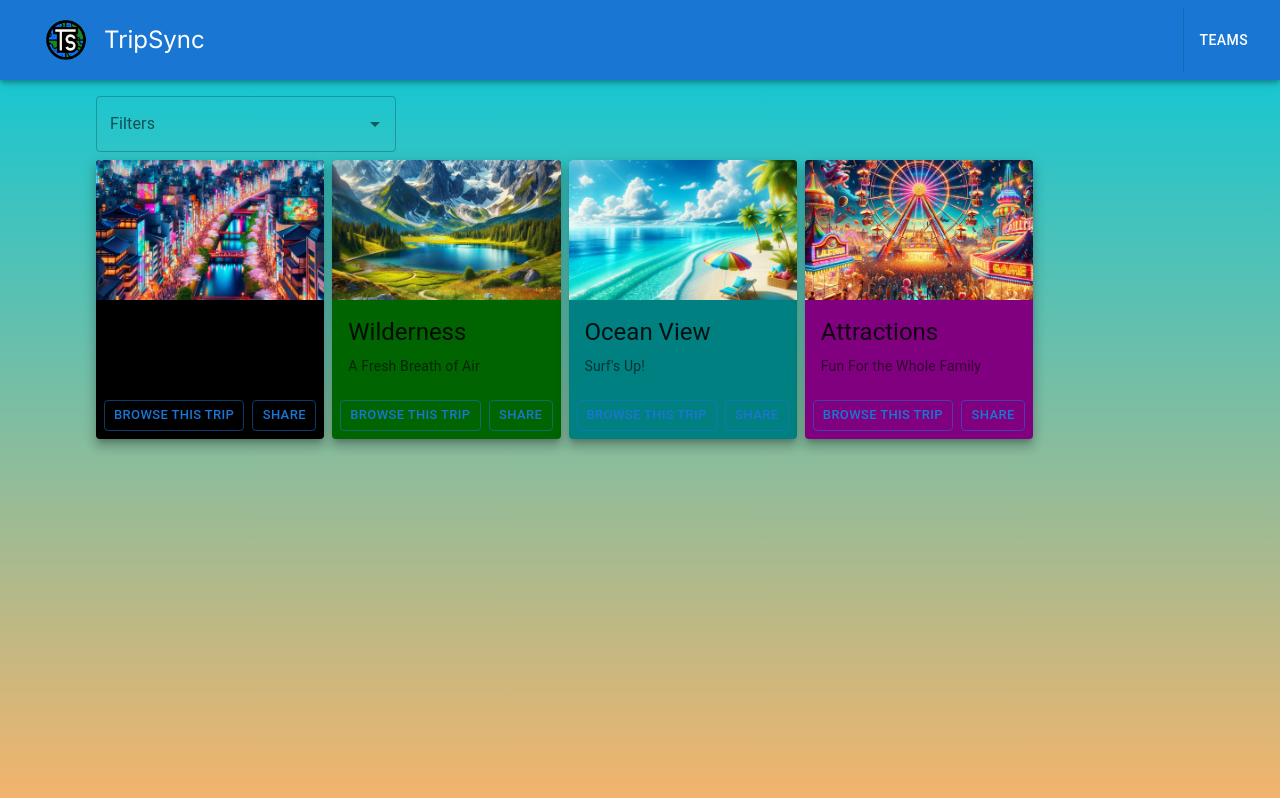
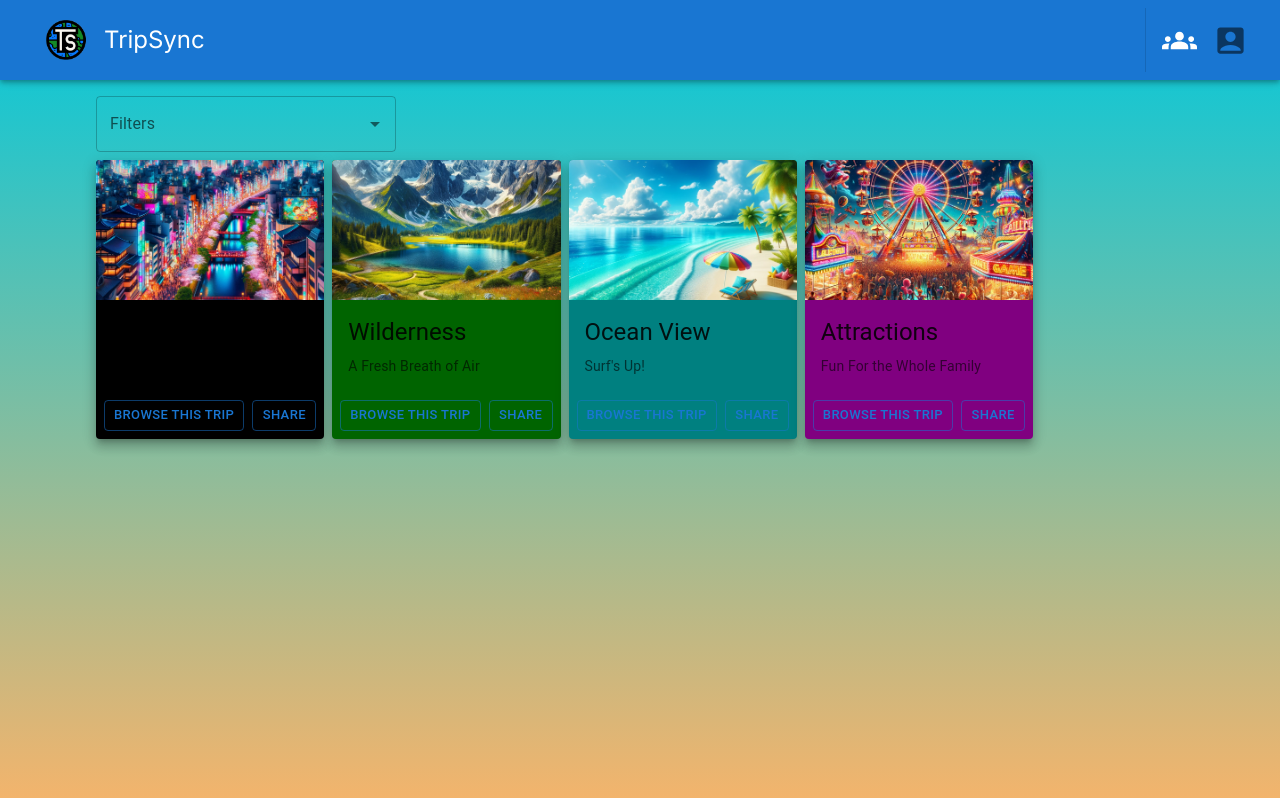
Before and after one commit to TripSync-App/frontend-webapp, a Next.js app: page / in a window 1280 px wide. Built offline with nearby package versions, Linux system fonts and the light colour scheme; sample sign-in values are in the browser's storage; a web font is replaced by a local one; what tailwindcss-animated would draw is missing.

Commit message:
wip: change navbar buttons to icons

```diff
--- a/src/app/components/NavBar.js
+++ b/src/app/components/NavBar.js
@@ -10,9 +10,11 @@ import {
   Typography,
   Avatar,
   Divider,
+  Tooltip,
 } from "@mui/material";
 import { useState } from "react";
 import { useRouter } from "next/navigation";
+import { AccountBox, Groups } from "@mui/icons-material";
 
 export default function NavBarComponent({ logo, pos }) {
   let [anchor, setAnchor] = useState(null);
@@ -47,29 +49,23 @@ export default function NavBarComponent({ logo, pos }) {
           <Box sx={{ flexGrow: 1 }} />
           <Divider orientation="vertical" variant="middle" flexItem />
           <span className="w-2" />
-          <Button
+          <Tooltip title="Manage Teams">
+            <IconButton
               id="team-button"
               color="inherit"
               aria-controls={open ? "team-menu" : undefined}
               aria-haspopup="true"
               aria-expanded={open ? "true" : undefined}
               onClick={handleNavClick}
-            sx={{ height: 75 }}
             >
-            Teams
-          </Button>
-          <Menu
-            id="team-menu"
-            anchorEl={anchor}
-            open={open}
-            onClose={handleClose}
-          >
-            <MenuList dense>
-              <MenuItem onClick={handleClose}>Manage Team Members</MenuItem>
-              <MenuItem onClick={handleClose}>Show Team Members</MenuItem>
-              <MenuItem onClick={handleClose}>Invite Team Member</MenuItem>
-            </MenuList>
-          </Menu>
+              <Groups fontSize="large"></Groups>
+            </IconButton>
+          </Tooltip>
+          <Tooltip title="Profile">
+            <IconButton>
+              <AccountBox fontSize="large"></AccountBox>
+            </IconButton>
+          </Tooltip>
         </Toolbar>
       </AppBar>
     </Box>
```
Lines whose indentation alone changed are shown as unchanged.
